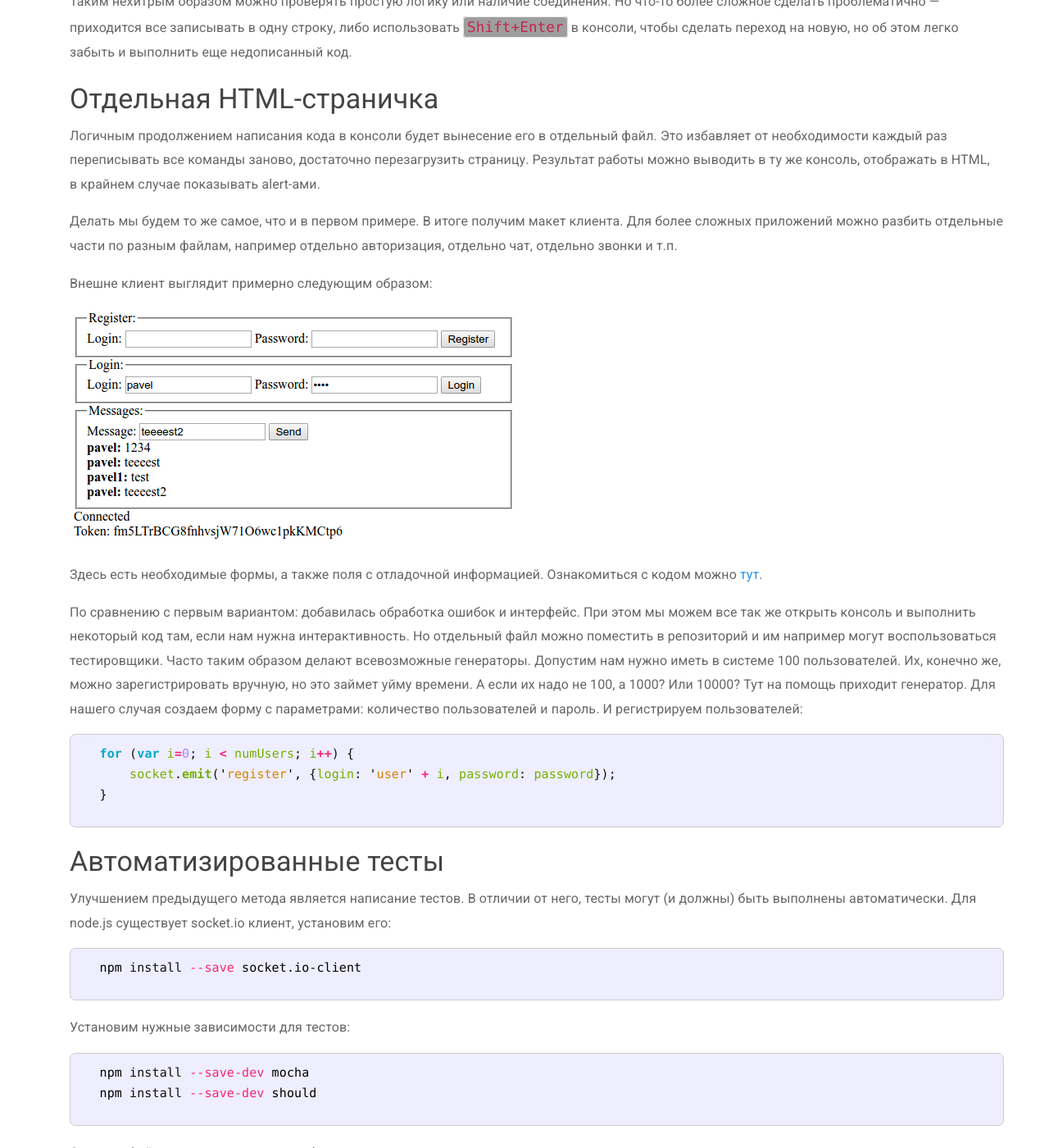
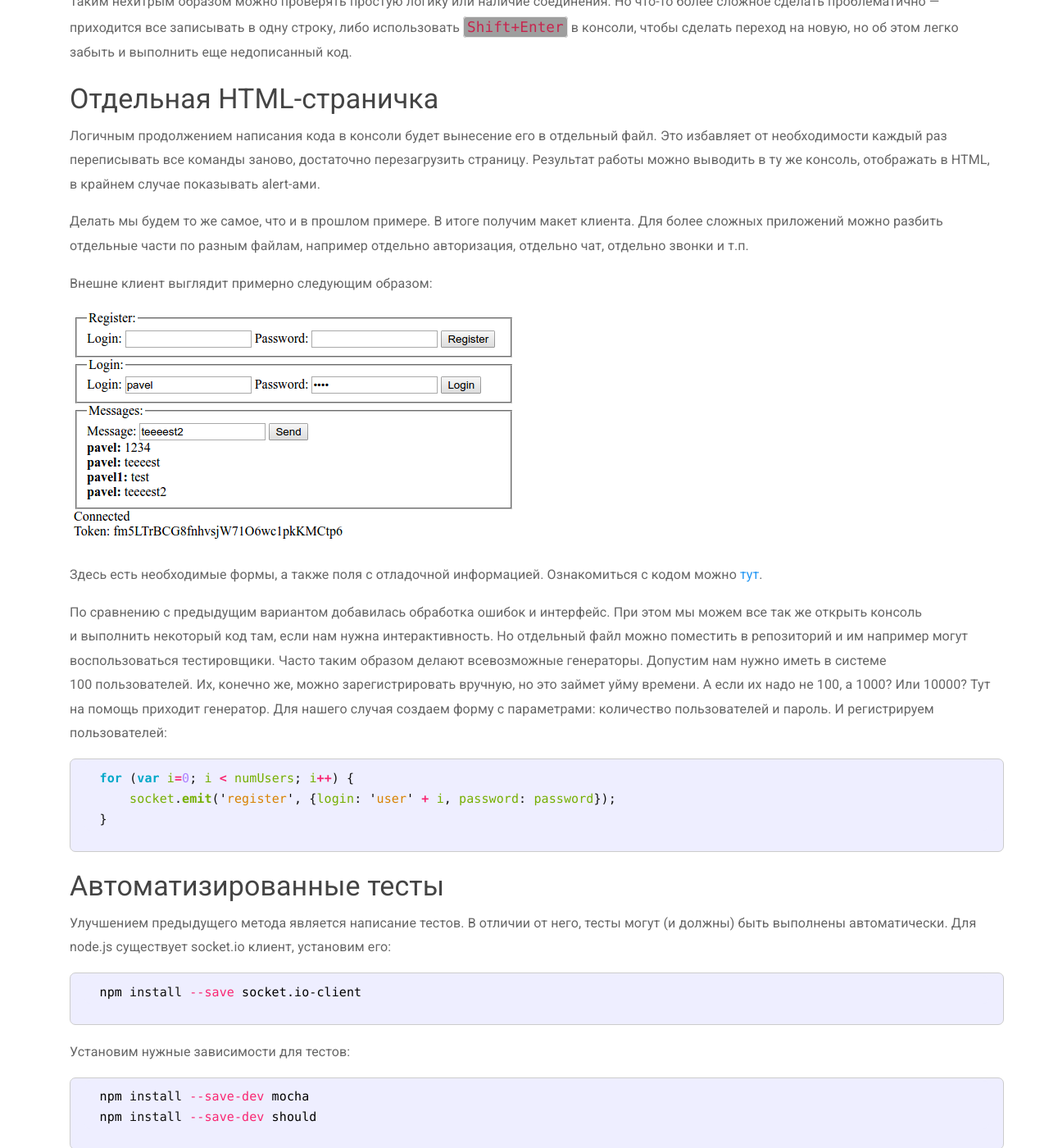
Before and after one commit to forasoft/forasoft.github.io, a Jekyll site: the page built from _posts/2016-11-22-debug-socket.io.md, in a window 1280 px wide and 1400 px high, scrolled down 2754 px. Shown: the whole window at 82% size. Built offline with Jekyll 4.4.1, drawn with Linux system fonts in a browser that asks for light colours; nearby versions of some CDN libraries; comment, search, counter and statistics services are not loaded; some of the changed text lies outside the part shown; grey boxes are pictures that could not be loaded.

Commit message:
Socket.io debugging - grammar mistakes

```diff
--- a/_posts/2016-11-22-debug-socket.io.md
+++ b/_posts/2016-11-22-debug-socket.io.md
@@ -7,9 +7,9 @@ tags: [socket.io, javascript, debug]
 keywords: [socket.io, javascript, debug]
 author: pabloid
 ---
-Socket.io&nbsp;&mdash; популярная библиотека для организации передачи данных от&nbsp;браузера серверу и&nbsp;наоборот. Использовать ее&nbsp;достаточно просто, но&nbsp;на&nbsp;больших проектах возникает проблема отладки как сервера,так и&nbsp;клиента.
+Socket.io&nbsp;&mdash; популярная библиотека для организации передачи данных от&nbsp;браузера серверу и&nbsp;наоборот. Использовать ее&nbsp;достаточно просто, но&nbsp;на&nbsp;больших проектах возникает проблема отладки как сервера, так и&nbsp;клиента.
 
-Предположим мы&nbsp;делаем чат, в&nbsp;котором пользователи общаются между собой. Приложение состоит из&nbsp;браузерного клиента и&nbsp;сервера на&nbsp;node.js. Если приложение делает один человек, то&nbsp;проблем с&nbsp;отладкой скорее всего не&nbsp;возникнет&nbsp;&mdash; он&nbsp;откроет Chrome Web Tools и&nbsp;посмотрит, что и куда запрашивается. Но когда&nbsp;клиент и&nbsp;сервер делают разные люди, может получиться, что сервер уже готов, а&nbsp;клиент еще нет или&nbsp;наоборот.
+Предположим мы&nbsp;делаем чат, в&nbsp;котором пользователи общаются между собой. Приложение состоит из&nbsp;браузерного клиента и&nbsp;сервера на&nbsp;node.js. Если приложение делает один человек, то&nbsp;проблем с&nbsp;отладкой скорее всего не&nbsp;возникнет: он&nbsp;откроет Chrome Web Tools и&nbsp;посмотрит, что и куда запрашивается. Но когда&nbsp;клиент и&nbsp;сервер делают разные люди, может получиться, что сервер уже готов, а&nbsp;клиент еще нет или&nbsp;наоборот.
 
  <!--more-->
 
@@ -100,7 +100,7 @@ socket.emit('message', {message: 'test', token: window.token});
 ### Отдельная HTML-страничка
 Логичным продолжением написания кода в&nbsp;консоли будет вынесение его в&nbsp;отдельный файл. Это избавляет от&nbsp;необходимости каждый раз переписывать все команды заново, достаточно перезагрузить страницу. Результат работы можно выводить в&nbsp;ту&nbsp;же консоль, отображать в&nbsp;HTML, в&nbsp;крайнем случае показывать alert-ами.
 
-Делать мы&nbsp;будем то&nbsp;же самое, что и&nbsp;в&nbsp;первом примере. В&nbsp;итоге получим макет клиента. Для более сложных приложений можно разбить отдельные части по&nbsp;разным файлам, например отдельно авторизация, отдельно чат, отдельно звонки и&nbsp;т.п.
+Делать мы&nbsp;будем то&nbsp;же самое, что и&nbsp;в&nbsp;прошлом примере. В&nbsp;итоге получим макет клиента. Для более сложных приложений можно разбить отдельные части по&nbsp;разным файлам, например отдельно авторизация, отдельно чат, отдельно звонки и&nbsp;т.п.
 
 Внешне клиент выглядит примерно следующим образом:
 
@@ -108,7 +108,7 @@ socket.emit('message', {message: 'test', token: window.token});
 
 Здесь есть необходимые формы, а&nbsp;также поля с&nbsp;отладочной информацией. Ознакомиться с&nbsp;кодом можно&nbsp;[тут](https://github.com/Pabloader/socket-debug-example/blob/master/debug.html).
 
-По&nbsp;сравнению с&nbsp;первым вариантом: добавилась обработка ошибок и&nbsp;интерфейс.
+По&nbsp;сравнению с&nbsp;предыдущим вариантом добавилась обработка ошибок и&nbsp;интерфейс.
 При этом мы&nbsp;можем все так&nbsp;же открыть консоль и&nbsp;выполнить некоторый код там, если нам нужна интерактивность. Но&nbsp;отдельный файл можно поместить в&nbsp;репозиторий и&nbsp;им&nbsp;например могут воспользоваться тестировщики.
 Часто таким образом делают всевозможные генераторы. Допустим нам нужно иметь в&nbsp;системе 100&nbsp;пользователей. Их, конечно&nbsp;же, можно зарегистрировать вручную, но&nbsp;это займет уйму времени. А&nbsp;если их&nbsp;надо не&nbsp;100, а&nbsp;1000? Или 10000? Тут на&nbsp;помощь приходит генератор. Для нашего случая создаем форму с&nbsp;параметрами: количество пользователей и&nbsp;пароль. И регистрируем пользователей:
 
```
